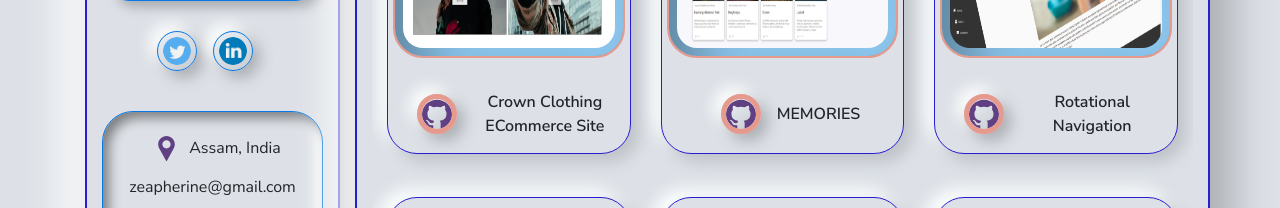
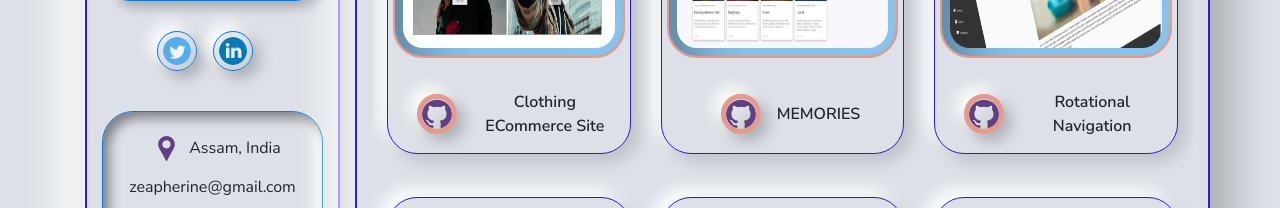
Before and after one commit to zeapherine/portfolio, a React (Create React App) app: page /projects in a window 1280 px wide. Shown: the part 375-583 px from the top of the page. Built offline with nearby package versions, Linux system fonts and the light colour scheme; the HTML template or start-up script is replaced by a standard one.

Commit message:
Update data.js

```diff
--- a/src/components/project_data/data.js
+++ b/src/components/project_data/data.js
@@ -13,7 +13,7 @@ import crownClothing from '../../assets/projects_images/crown-clothing.webp';
 
 const data_projects = [
 	{
-		name: 'Crown Clothing ECommerce Site',
+		name: 'Clothing ECommerce Site',
 		image: crownClothing,
 		deployed_url: 'https://crown-style-clothing.netlify.app/',
 		github_url: 'https://github.com/zeapherine/crown-clothing',
```
